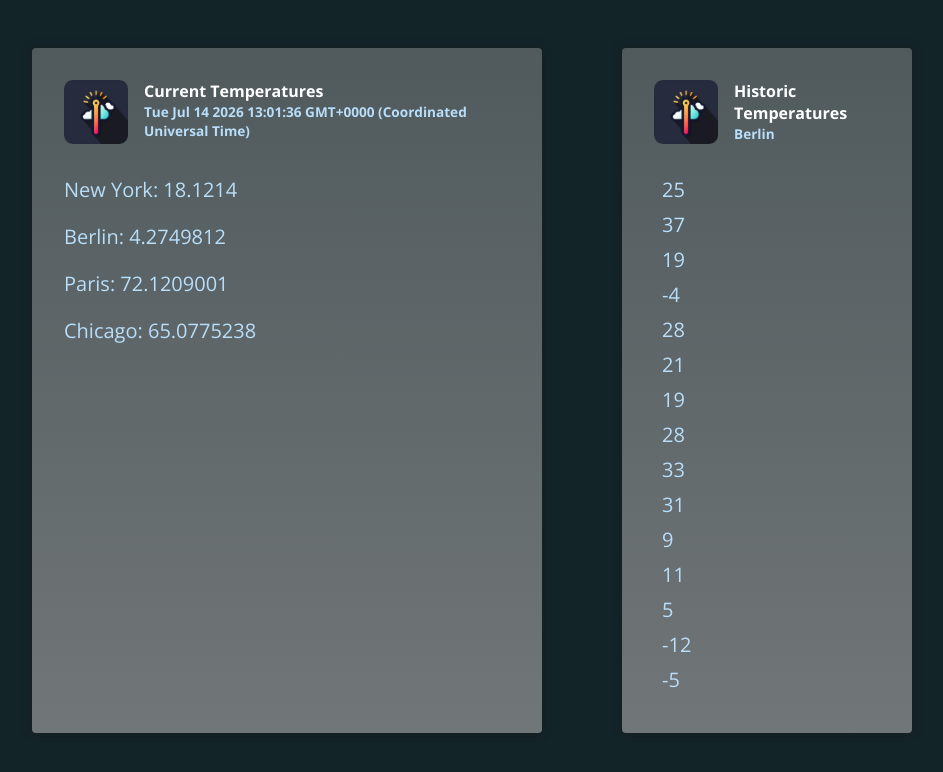
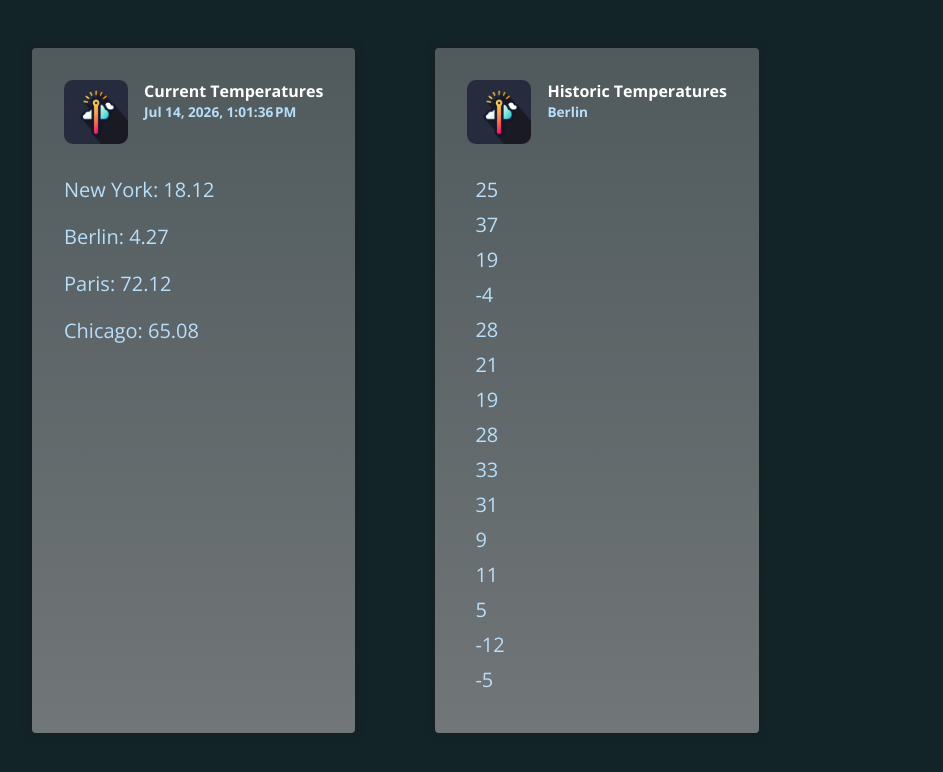
Before and after one commit to jodabyte/angular-deep-dive, an Angular app: page / in a window 1280 px wide. Shown: the top 772 px of the page, without its empty margins (168-1111 px from the left). Built offline with nearby package versions, Linux system fonts and the light colour scheme.

Commit message:
use build-in pipes to format date and numbers

```diff
--- a/src/app/app.html
+++ b/src/app/app.html
@@ -4,13 +4,13 @@
       <img src="temp-icon.png" alt="Thermometer icon" />
       <div>
         <h2>Current Temperatures</h2>
-        <p>{{ currentDate }}</p>
+        <p>{{ currentDate | date: 'medium' }}</p>
       </div>
     </header>
-    <p>New York: {{ currentTemperaturs.newYork }}</p>
-    <p>Berlin: {{ currentTemperaturs.berlin }}</p>
-    <p>Paris: {{ currentTemperaturs.paris }}</p>
-    <p>Chicago: {{ currentTemperaturs.chicago }}</p>
+    <p>New York: {{ currentTemperaturs.newYork | number: '1.1-2' }}</p>
+    <p>Berlin: {{ currentTemperaturs.berlin | number: '1.1-2' }}</p>
+    <p>Paris: {{ currentTemperaturs.paris | number: '1.1-2' }}</p>
+    <p>Chicago: {{ currentTemperaturs.chicago | number: '1.1-2' }}</p>
   </article>
 
   <article class="temperatures">
@@ -23,7 +23,7 @@
     </header>
     <ul>
       @for (temperature of historicTemperatures; track temperature) {
-      <li (click)="onReset($index)">{{ temperature }}</li>
+        <li (click)="onReset($index)">{{ temperature }}</li>
       }
     </ul>
   </article>
--- a/src/app/app.ts
+++ b/src/app/app.ts
@@ -1,8 +1,9 @@
+import { DatePipe, DecimalPipe } from '@angular/common';
 import { Component } from '@angular/core';
 
 @Component({
   selector: 'app-root',
-  imports: [],
+  imports: [DatePipe, DecimalPipe],
   templateUrl: './app.html',
   styleUrl: './app.css',
 })
@@ -15,9 +16,7 @@ export class App {
     chicago: 65.0775238,
   };
 
-  historicTemperatures = [
-    25, 37, 19, -4, 28, 21, 19, 28, 33, 31, 9, 11, 5, -12, -5,
-  ];
+  historicTemperatures = [25, 37, 19, -4, 28, 21, 19, 28, 33, 31, 9, 11, 5, -12, -5];
 
   onReset(index: number) {
     this.historicTemperatures[index] = 18;
```
